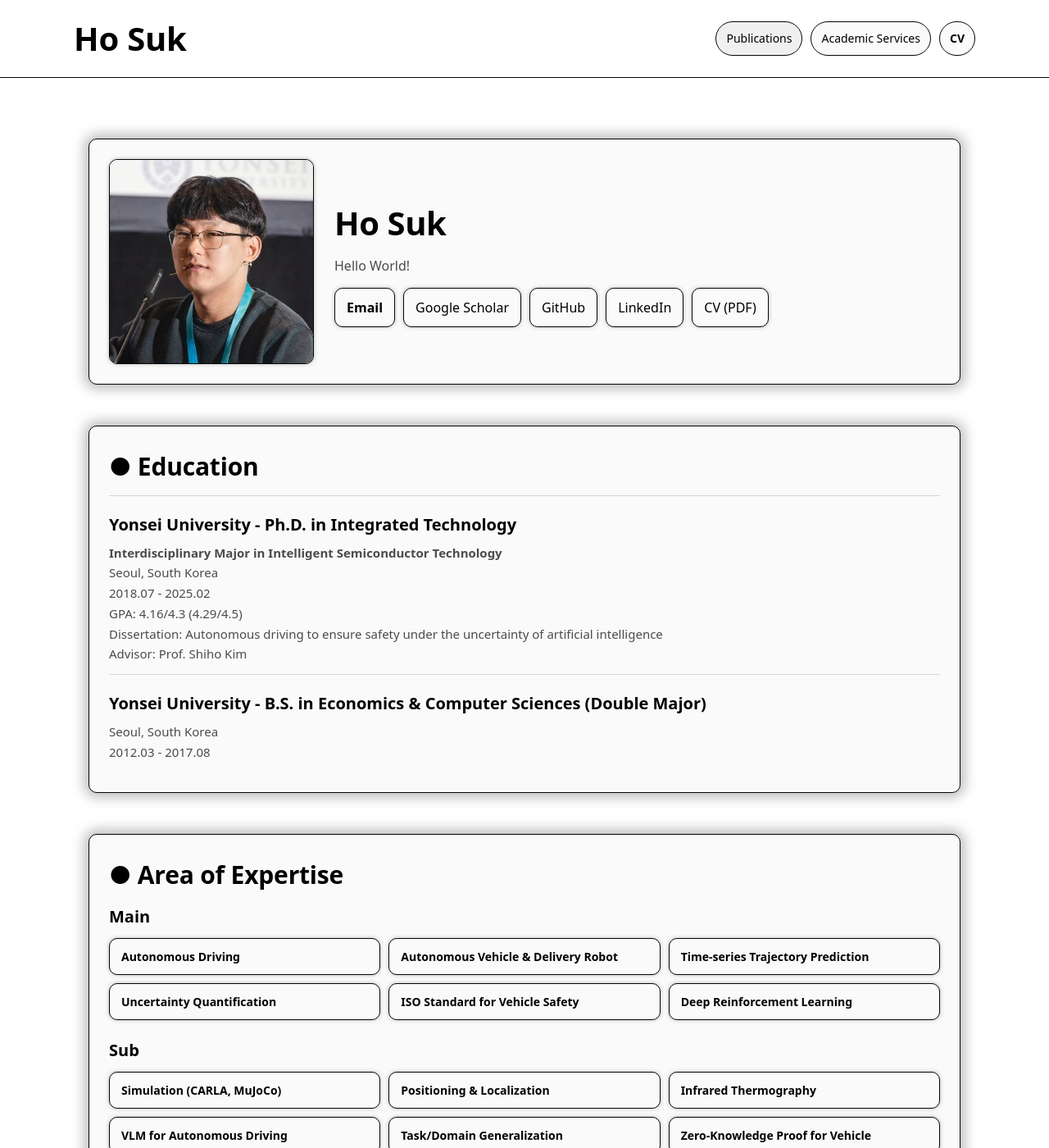
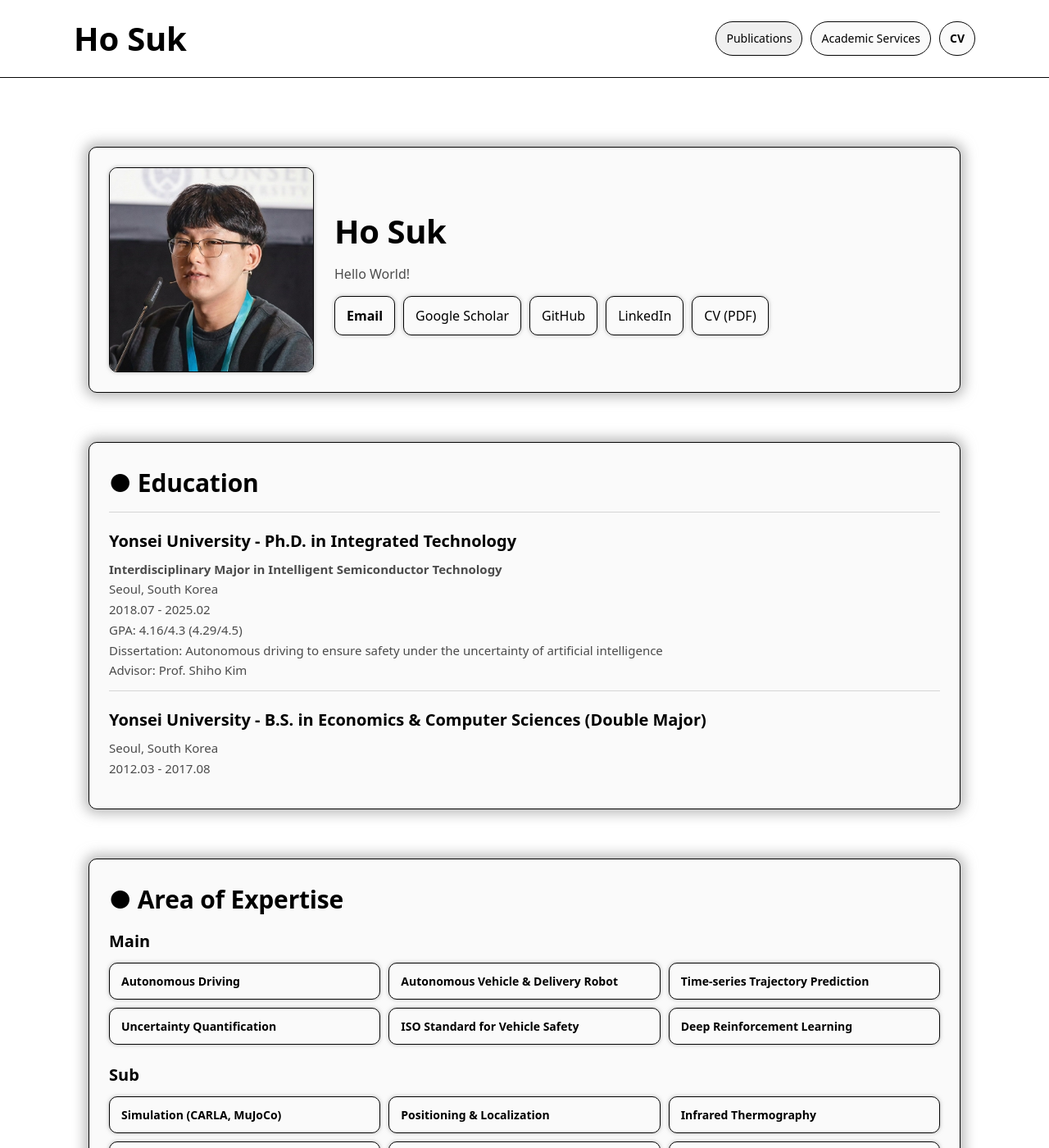
Before and after one commit to ho-suk-93/ho-suk-93.github.io, a Jekyll site: the page built from index.md, in a window 1280 px wide and 1400 px high. Shown: the whole window at 82% size. Built offline with Jekyll 4.4.1, drawn with Linux system fonts in a browser that asks for light colours.

Commit message:
Update style.scss

```diff
--- a/assets/css/style.scss
+++ b/assets/css/style.scss
@@ -123,7 +123,7 @@ a:hover{ text-decoration:underline; }
   scroll-margin-top: 96px;
 
   /* 여백: 위/아래, 왼쪽/오른쪽은 생략 */
-  margin: 50px 0;
+  margin: 60px 0;
 }
 
 /* Common card style (요구된 색/테두리/그림자) */
```
